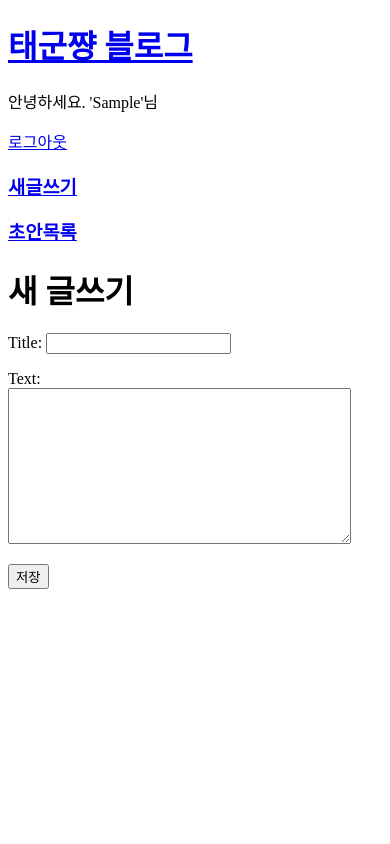
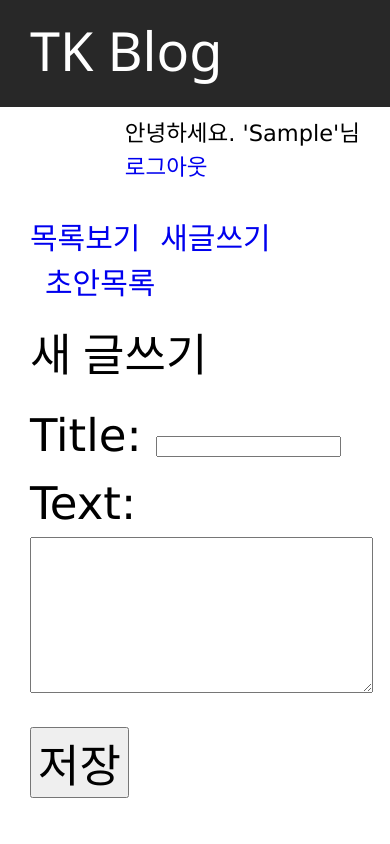
Before and after one commit to c2jungtk/my-first-blog, a Django app: page /post/new/ in a window 390 px wide. Run offline with Django 3.2, Linux system fonts and the light colour scheme; the visitor is signed in with stand-in values (Sample User, id 1).

Commit message:
css완료하기

```diff
--- /dev/null
+++ b/blog/static/css/blog.css
@@ -0,0 +1,249 @@
+@charset "utf-8";
+
+/* html reset */
+article,aside,details,figcaption,figure,
+footer,header,main,menu,nav,section {
+    display:block;
+}
+.clearfix {
+	*zoom:1;
+}
+.clearfix:after {
+	content: " ";
+	display: block;
+	clear: both;
+}
+* {
+	box-sizing: border-box;
+}
+body {
+	margin: 0;
+	font-family: Verdana,sans-serif;
+    font-size: 15px;
+    line-height: 1.5;
+
+}
+h1, h2, h3, h4, h5, h6 {
+	margin: 0;
+	padding: 0;
+	font-weight: 400;
+	font-family: "Segoe UI",Arial,sans-serif ;
+	line-height: 1.5;
+
+}
+ul {
+	padding: 0;
+	margin: 0;
+	list-style: none;
+}
+li {
+	padding: 0;
+	margin: 0;
+}
+a {
+	text-decoration: none;
+}
+p {
+	margin: 0;
+	text-align: justify;
+}
+img {
+	border: 0;
+	vertical-align: top;
+}
+
+.wrap {
+	padding: 0px 30px;
+	margin: auto;
+	max-width: 1200px;
+}
+
+.dheader {
+	background-color: #282828;
+	padding: 25px;
+}
+/* base */
+
+.dheader h1 a {
+	color: #fff;
+	font-size: 2rem;
+	line-height: 50px;
+	text-align: ;
+}
+div.logout {
+	padding-top: 7px;
+}
+div.b-logout-box {
+	float: right;
+	padding-top: 10px;
+}
+a.b-login-a {
+	margin-top: 15px;
+	float: right;
+}
+nav.basenav {
+	clear: both;
+	padding-top: 30px;
+}
+nav.basenav h3 {
+	display: inline-block;
+	font-size: 1.2em;
+}
+nav.basenav h4 {
+	padding-left: 15px;
+	font-size: 1.2em;
+	display: inline-block;
+}
+/* post_list */
+
+div.list-div {
+	clear: both;
+}
+section.list-sec {
+	padding-top: 40px;
+}
+section.list-sec a.title-a {
+	font-size: 1.5em;
+	font-weight: bold;
+	color: #123123;
+
+}
+section.list-sec p {
+	margin-top: 8px;
+}
+/* post_edit */
+
+div.edit-div h1 {
+	margin-top: 15px;
+	font-size: 1.2em
+}
+div.edit-div form {
+	margin-top: 15px;
+}
+div.edit-div button {
+	margin-top: 15px;
+}
+
+/* post_draft */
+div.draft-div {
+	margin-top: 20px;
+}
+div.draft-div h1 {
+	font-size: 1.5em;
+
+
+}
+div.draft-div h1 a {
+	font-size: 1.2em;
+	color: #123123;
+
+}
+div.draft-div p {
+	margin-top: 7px;
+}
+
+/* post_detail */
+div.edit-box h1.h1-title {
+	margin-bottom: 15px;
+	font-size: 3em;
+}
+div.edit-box h3 {
+	font-size: 1.2em;
+	padding-left: 0px;
+	display: inline-block;
+}
+div.edit-div2 {
+	display: inline-block;
+	margin-top: 30px;
+}
+div.edit-div2 a {
+	display: inline-block;
+	font-size: 1.2em;
+
+}
+
+@media screen and (max-width: 600px) {
+	/* base */
+	div.b-logout-box a {
+		font-size: 1.5em;
+	}
+	div.b-logout-box p {
+		font-size: 1.5em;
+	}
+	div.dheader {
+		padding: 25px 0px;
+	}
+	div.dheader h1 a {
+		font-size: 1.8em;
+	}
+	nav.basenav h3 {
+		font-size: 2em;
+	}
+	nav.basenav h4 {
+		font-size: 2em;
+	}
+	div.b-login a.b-login-a {
+		font-size: 2em;
+	}
+	/* post_list */
+	section.list-sec a.title-a {
+		font-size: 2em;
+		font-weight: bold;
+		color: #123123;
+		display: inline;
+	}
+	div.list-div a.a-del {
+		font-size: 2em;
+		display: block;
+		text-align: right;
+	}
+	div.list-div p.p-inline {
+		display: inline;
+		font-size: 1.4em;
+	}
+	div.list-div p.p-text {
+		margin-top: 40px;
+		font-size: 1.4em;
+	}
+	div.list-div p.p-pub {
+		font-size: 1.2em;
+	}
+	div.list-div p.p-pub span {
+		font-weight: bold;
+	}
+	div.edit-div2 a {
+		font-size: 2em;
+	}
+	div.edit-box h3 {
+		font-size: 2em;
+	}
+	div.edit-box p {
+		font-size: 1.4em;
+	}
+
+	/* edit */
+	div.edit-div h1 {
+		font-size: 3em;
+	}
+	div.edit-div form {
+		font-size: 3em;
+	}
+	div.edit-div form button {
+
+		font-size: 1em;
+	}
+	/* draft */
+	div.draft-div h1 {
+		font-size: 2em;
+	}
+	div.draft-div p {
+		margin-top: 20px;
+		font-size: 1.4em;
+	}
+	/* 디테일 */
+	div.edit-box h1.h1-title {
+	margin-bottom: 15px;
+	font-size: 2em;
+}
+
+}
--- a/blog/templates/blog/add_comment_to_post.html
+++ b/blog/templates/blog/add_comment_to_post.html
@@ -1,11 +1,11 @@
 {% extends 'blog/base.html' %}
 {% block content %}
-
+{% if user.is_authenticated %}
 <h1>댓글쓰기</h1>
 <form action="" method="POST">
     {% csrf_token %}
     {{ form.as_p }}
     <button type="submit">쓰기</button>
 </form>
-
+{% endif %}
 {% endblock %}
--- a/blog/templates/blog/base.html
+++ b/blog/templates/blog/base.html
@@ -1,26 +1,40 @@
+{% load staticfiles %}
 <!DOCTYPE html>
 <html lang="en">
 <head>
     <meta charset="UTF-8">
     <title>태군쨩 블로그</title>
+    <link rel="stylesheet" href="{% static 'css/blog.css' %}">
 </head>
 <body>
-    <div>
-        <h1><a href="/">태군쨩 블로그</a></h1>
+    <div class="dheader">
+        <div class="wrap">
+            <h1><a href="/">TK Blog</a></h1>
+        </div>
+    </div>
+ <div class="wrap clearfix">
+    <div class="b-logout">
+    {% if user.is_authenticated %}
+    </div>
+        <div class="b-logout-box">
+            <p>안녕하세요. '{{ user.first_name }}'님</p>
+            <a href="{% url 'logout' %}">로그아웃</a>
+        </div>
+
+    <nav class="basenav">
+        <h3><a href="/">목록보기</a></h3>
+        <h4><a href="{% url 'blog:post_new' %}">새글쓰기</a></h4>
+        <h4><a href="{% url 'blog:post_draft_list' %}" >초안목록</a></h4>
+    </nav>
+    {% else %}
+    <div class="b-login">
+        <a class="b-login-a" href="{% url 'login' %}">로그인</a>
     </div>
 
-    {% if user.is_authenticated %}
-        <p>안녕하세요. '{{ user.first_name }}'님</p>
-        <a href="{% url 'logout' %}">로그아웃</a>
-    <nav>
-        <h3><a href="{% url 'blog:post_new' %}">새글쓰기</a></h3>
-        <h3><a href="{% url 'blog:post_draft_list' %}" >초안목록</a></h3>
-    </nav>
-    {% else %}
-        <a href="{% url 'login' %}">로그인</a>
     {% endif %}
 
 {% block content %}
 {% endblock %}
+</div>
 </body>
 </html>
--- a/blog/templates/blog/post_edit.html
+++ b/blog/templates/blog/post_edit.html
@@ -1,13 +1,14 @@
 {% extends 'blog/base.html' %}
 
 {% block content %}
+<div class="edit-div">
+	<h1>새 글쓰기</h1>
 
-<h1>새 글쓰기</h1>
-<form action="" method="POST">
-    {% csrf_token %}
-    {{ form.as_p }}
-    <button type="submit">저장</button>
+	<form action="" method="POST">
+	    {% csrf_token %}
+	    {{ form.as_p }}
+	    <button type="submit">저장</button>
 
-</form>
-
+	</form>
+</div>
 {% endblock %}
```
Also changed, not shown: blog/templates/blog/post_detail.html (+22 -10 lines), blog/templates/blog/post_draft_list.html (+8 -4 lines), blog/templates/blog/post_list.html (+14 -6 lines).
